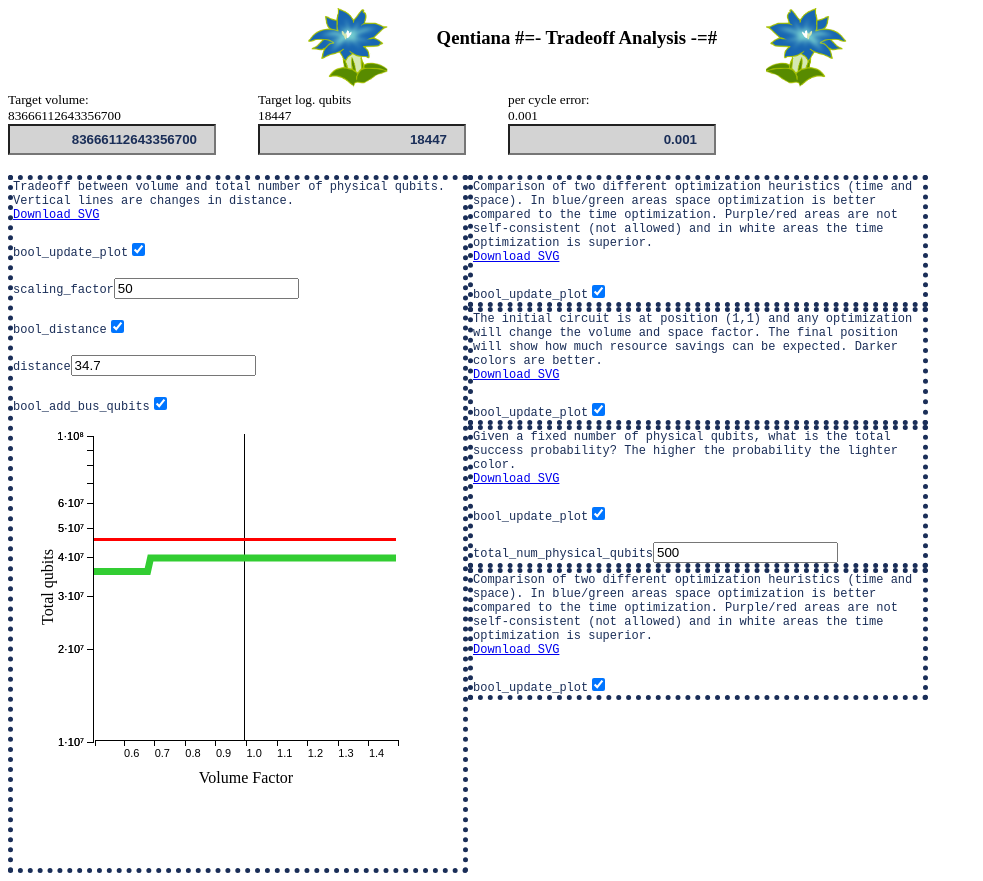
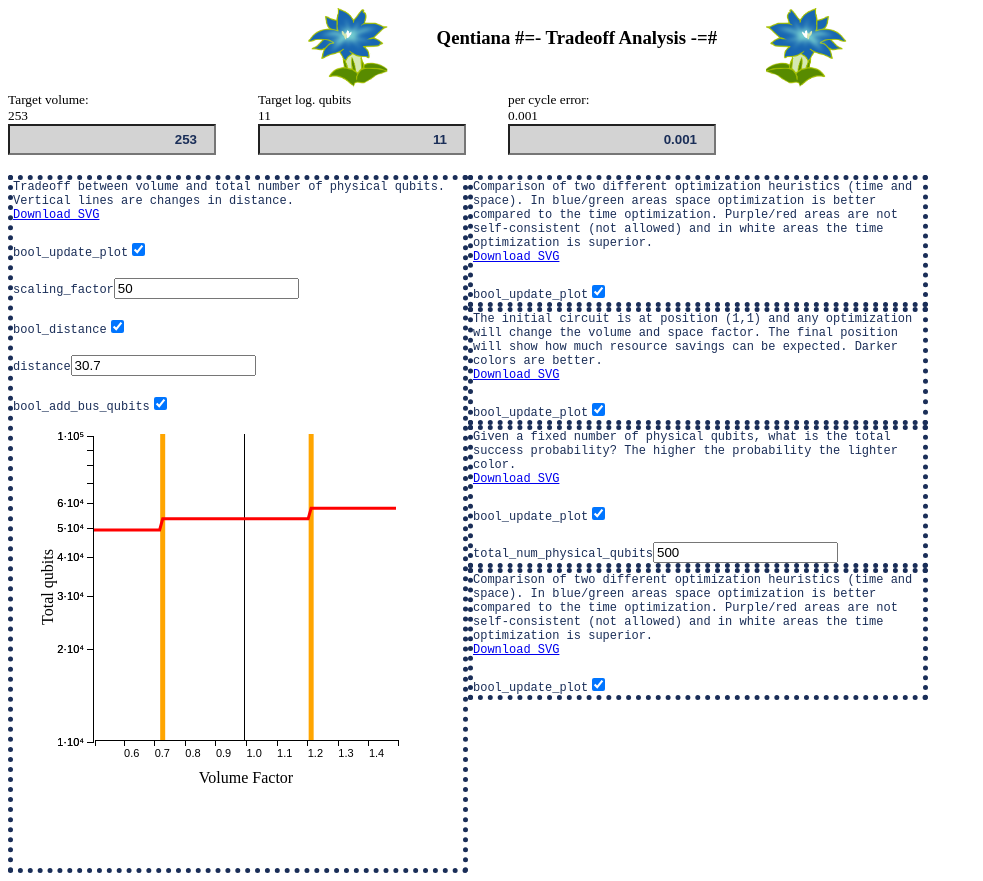
Before and after one commit to herr-d/qentiana, a plain HTML site: page index.html in a window 1280 px wide. Shown: the whole page, without its empty margins (0-983 px from the left). Drawn offline with nearby package versions, Linux system fonts and the light colour scheme.

Commit message:
experiments

```diff
--- a/experiments.js
+++ b/experiments.js
@@ -57,3 +57,24 @@ var experiment_only_clifford_ccz_5 = {
     enforced_distance: 24.7,//23,
     safety_factor : 9900
 };
+
+var experiment_bristlecone = {
+    volume : 6 * 2,
+    footprint : 6,
+    physical_error_rate : 0.001,
+    //params to the chart classes
+    routing_overhead: 200,
+    bool_distance: false,
+    enforced_distance: -1
+};
+
+var experiment_t_gate_litinski = {
+    volume : 23 * 11,
+    footprint : 11,
+    physical_error_rate : 0.001,
+    //params to the chart classes
+    routing_overhead: 50,
+    bool_distance: true,
+    enforced_distance: 30.7,
+    safety_factor: 9900
+};
--- a/index.html
+++ b/index.html
@@ -29,26 +29,9 @@
         <script>
             var total_failure_rate = 0.01;//99% reliability
 
-            var experiment_bristlecone = {
-                volume : 6 * 2,
-                footprint : 6,
-                physical_error_rate : 0.001,
-                //params to the chart classes
-                routing_overhead: 200,
-                bool_distance: false
-            };
-
-            var experiment_t_gate_litinski = {
-                volume : 23 * 11,
-                footprint : 11,
-                physical_error_rate : 0.001,
-                //params to the chart classes
-                routing_overhead: 50,
-                bool_distance: true
-            };
-
             // var experiment = experiment_bristlecone;
-            var experiment = experiment_only_clifford_ccz_1;
+            // var experiment = experiment_only_clifford_ccz_1;
+            var experiment = experiment_t_gate_litinski;
 
             // //
             // var estimation_method = "a18";
```
